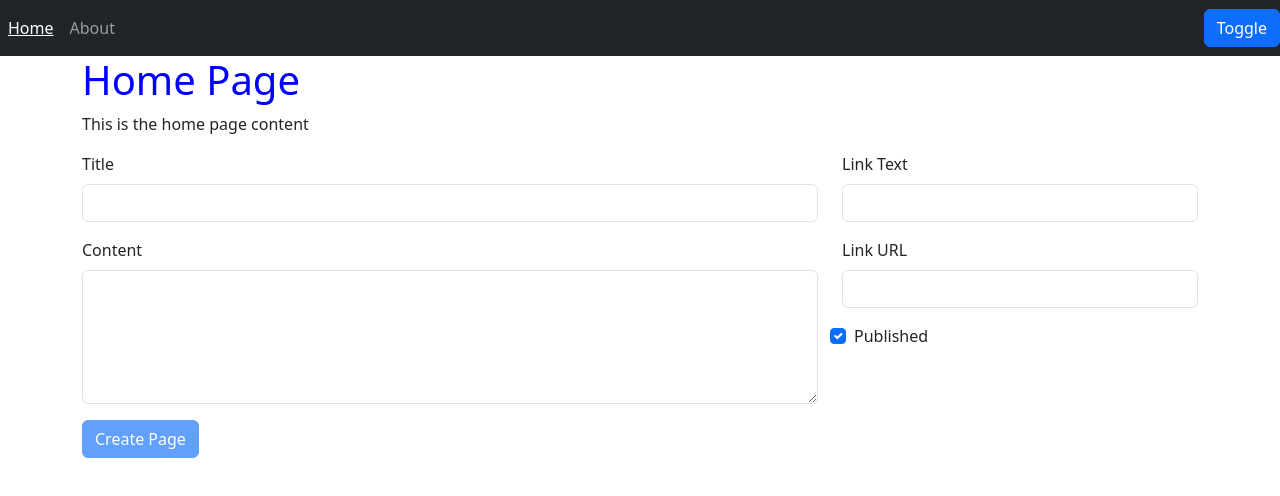
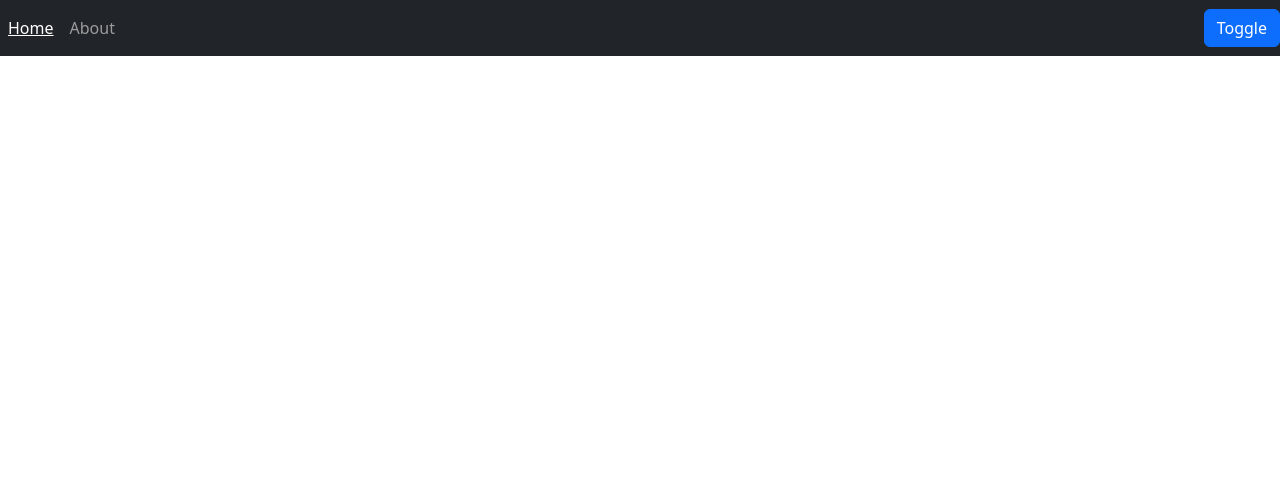
Before and after one commit to tuwnguyen/vue-page-management, a Vue app: page / in a window 1280 px wide. Shown: the top 496 px of the page. Built offline with nearby package versions, Linux system fonts and the light colour scheme.

Commit message:
using vue-router

```diff
--- a/package.json
+++ b/package.json
@@ -9,7 +9,8 @@
   "dependencies": {
     "bootstrap": "^5.3.2",
     "core-js": "^3.8.3",
-    "vue": "^3.2.13"
+    "vue": "^3.2.13",
+    "vue-router": "^4.2.5"
   },
   "devDependencies": {
     "@vue/cli-plugin-babel": "~5.0.0",
--- a/src/App.vue
+++ b/src/App.vue
@@ -5,13 +5,14 @@
     >
     </nav-bar>
 
-    <page-viewer
+    <router-view></router-view>
+    <!-- <page-viewer
       :page="pages[activePage]">
     </page-viewer>
 
     <create-page
       @page-created="pageCreated"
-    ></create-page>
+    ></create-page> -->
 </template>
 <script>
 import NavBar from './components/NavBar.vue';
--- a/src/main.js
+++ b/src/main.js
@@ -3,9 +3,11 @@
 
 import '../node_modules/bootstrap/dist/css/bootstrap.css';
 import $bus from './utils/Events';
+import router from './routes';
 
 const app = createApp(App);
 
+app.use(router);
 app.config.globalProperties.$bus = $bus;
 
 app.mount('#app');
--- /dev/null
+++ b/src/routes.js
@@ -0,0 +1,13 @@
+import { createRouter, createWebHashHistory } from 'vue-router';
+import PageViewer from './components/PageViewer.vue';
+import CreatePage from './components/CreatePage.vue';
+
+const router = createRouter({
+  history: createWebHashHistory(),
+  routes: [
+    { path: '/', component: PageViewer },
+    { path: '/create', component: CreatePage },
+  ],
+});
+
+export default router;
```
Also changed, not shown: 1 other file (tests, documents, lock files or other folders).
